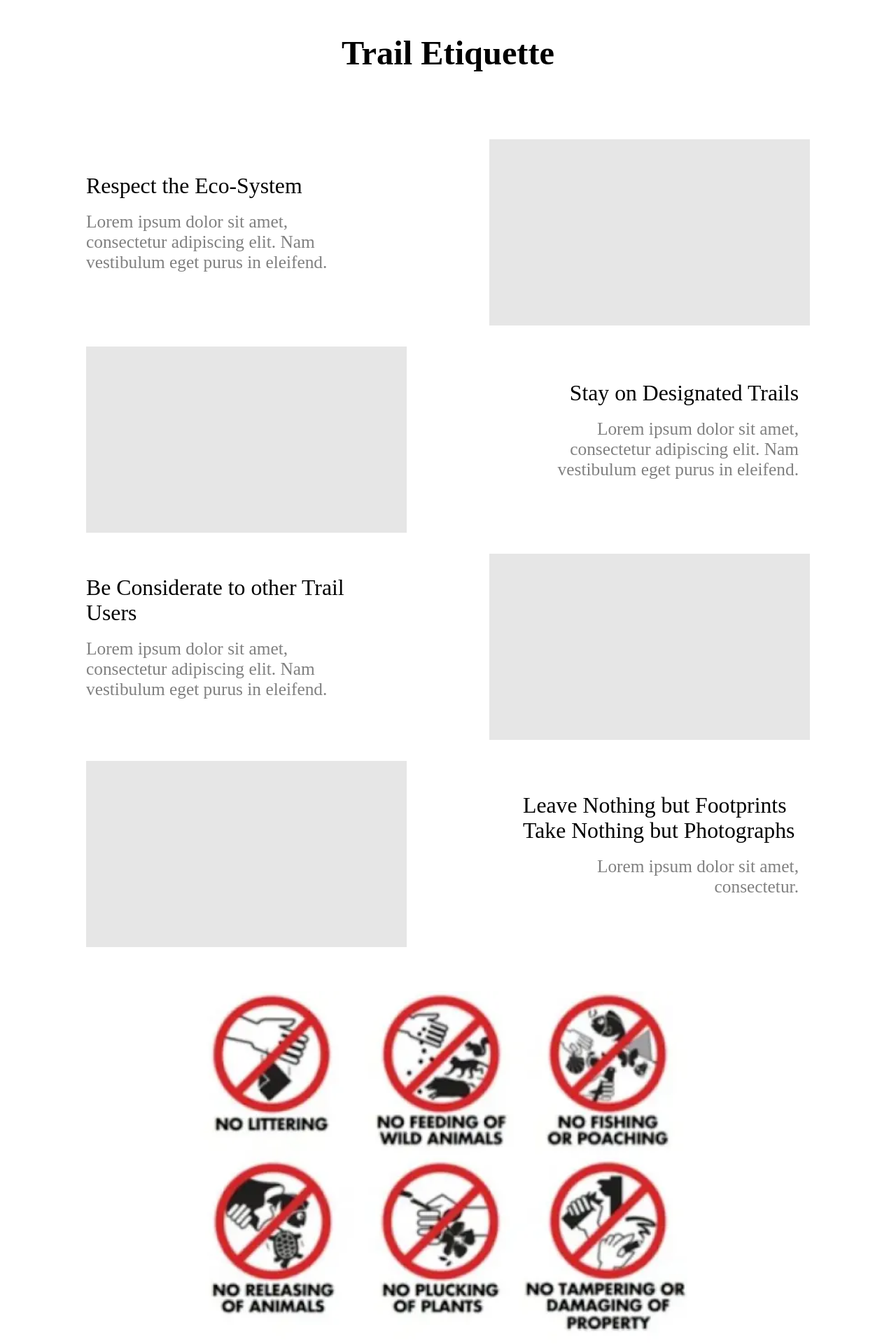
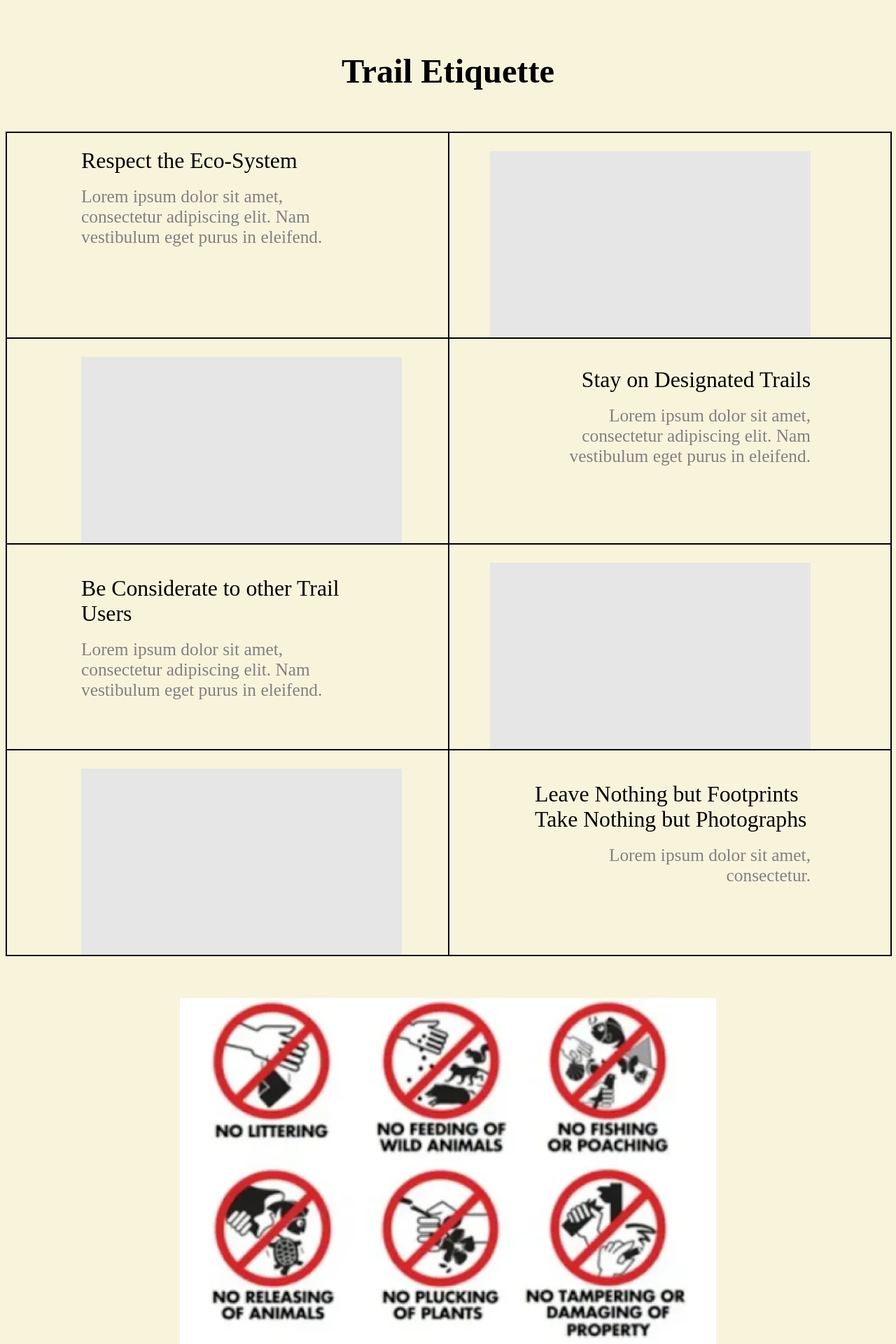
Before and after one commit to RdeVCCA/ecotrail, a PHP site: page /admin.html in a window 1280 px wide. Shown: the top 1920 px of the page at 70% size. Run offline with PHP 8.4, Linux system fonts and the light colour scheme.

Commit message:
[Admin Page] html edit, css and animations

```diff
--- a/admin.html
+++ b/admin.html
@@ -10,53 +10,86 @@
         <link rel="stylesheet" href="/static/css/admin.css">
     </head>
     <body>
-        <p>Trail Etiquette</p>
+        <section>
+            <h2>Trail Etiquette</h2>
             <br>
-        <table>
-            <tr>
-                <td class = "normal">
+            <div id = "grid-container1">
+                <div id = "grid_1" class = "l-normal">
                     <div class = "text">
                         Respect the Eco-System
                         <br>
                         <div class = "smol_left">Lorem ipsum dolor sit amet, consectetur adipiscing elit. Nam vestibulum eget purus in eleifend.</div>
                     </div>
-                </td>
-                <td class = "normal"><div class = "box"></div></td>
-            </tr>
-            <tr>
-                <td class = "normal"><div class = "box"></div></td>
-                <td class = "problem"><div class = "text_right">
+                </div>
+                <div id = "grid_2" class = "r-normal">
+                    <div class = "box"></div>
+                </div>
+                <div id = "grid_3" class = "l-normal">
+                    <div class = "box"></div>
+                </div>
+                <div id = "grid_4" class = "problem">
+                    <div class = "text_right">
                         Stay on Designated Trails
                         <br>
                         <div class = "smol_right">Lorem ipsum dolor sit amet, consectetur adipiscing elit. Nam vestibulum eget purus in eleifend.</div>
-                </td>
-            </tr>
-            <tr>
-                <td class = "normal"><div class = "text">
+                    </div>
+                </div>
+                <div id = "grid_5" class = "l-normal">
+                    <div class = "text">
+                        <div class = "text">
                             Be Considerate to other Trail Users
                             <br>
                             <div class = "smol_left">Lorem ipsum dolor sit amet, consectetur adipiscing elit. Nam vestibulum eget purus in eleifend.</div>
-                </td>
-                <td class = "normal"><div class = "box"></div></td>
-            </tr>
-            <tr>
-                <td class = "normal"><div class = "box"></div></td>
-                <td class = "problem"><div class = "text">
+                        </div>
+                    </div>
+                </div>
+                <div id = "grid_6" class = "r-normal">
+                    <div class = "box"></div>
+                </div>
+                <div id = "grid_7" class = "l-normal">
+                    <div class = "box"></div>
+                </div>
+                <div id = "grid_8" class = "problem">
+                    <div class = "text">
+                        <div class = "text">
                             Leave Nothing but Footprints
                             <br>
                             Take Nothing but Photographs
                             <br>
                             <div class = "smol_right">Lorem ipsum dolor sit amet, consectetur.</div>
-                </td>
-            </tr>
-        </table>
+                        </div>
+                    </div>
+                </div>
+            </div>
             <br>
             <div id = "img_div">
                 <img id = "img" src = "static/assets/do_not.webp">
             </div>
             <br>
-        <p>Noticeboard</p>
-        <table id = "table">
+        </section>
+        <section>
+            <h2>Noticeboard</h2>
+            <div id = "grid-container2">
+                <div id = "grid_9">
+                    <div class = "noticeboard">
+                        <div class = "title_date">
+                            <div id = "title" style = "display:inline-block">Title</div>
+                            <div class = "text" style = "display:inline-block; text-align:right">Date</div>
+                        </div>
+                        <div class = "grey">Lorem ipsum dolor sit amet, consectetur adipiscing elit. Nam vestibulum eget purus in eleifend. Suspendisse sollicitudin diam non metus scelerisque, ac elementum orci mollis. Vestibulum placerat nibh finibus enim ullamcorper blandit. Proin id finibus orci. Phasellus id ligula ex. Nulla accumsan fringilla leo, vitae commodo risus molestie non. Duis vel metus in libero tempor feugiat in eget est. Nunc vestibulum eget lectus ac placerat. Aenean cursus accumsan erat, a bibendum urna efficitur sed. Sed nec ultricies odio. </div>
+                    </div>
+                </div>
+                <div id = "grid_10">
+                    <div class = "noticeboard">
+                        <div class = "title_date">
+                            <div id = "title" style = "display:inline-block">Title</div>
+                            <div class = "text" style = "display:inline-block; text-align:right">Date</div>
+                        </div>
+                        <div class = "grey">Lorem ipsum dolor sit amet, consectetur adipiscing elit. Nam vestibulum eget purus in eleifend. Suspendisse sollicitudin diam non metus scelerisque, ac elementum orci mollis. Vestibulum placerat nibh finibus enim ullamcorper blandit. Proin id finibus orci. Phasellus id ligula ex. Nulla accumsan fringilla leo, vitae commodo risus molestie non. Duis vel metus in libero tempor feugiat in eget est. Nunc vestibulum eget lectus ac placerat. Aenean cursus accumsan erat, a bibendum urna efficitur sed. Sed nec ultricies odio. </div>
+                    </div>
+                </div>
+            </div>
+            <!-- <table id = "table">
                 <tr>
                     <td id = "td">
                         <div class = "noticeboard">
@@ -79,6 +112,7 @@
                         </div>
                     </td>
                 </tr>
-        </table>
+            </table> -->
+        </section>
     </body>
 </html>
--- a/static/css/admin.css
+++ b/static/css/admin.css
@@ -1,35 +1,71 @@
-p{
-    font-weight: bold;
+html{
+    background: #f8f4dc;
+}
+
+h2{
+    padding-top: calc(0.5em + 10px);
     font-size: calc(3vw + 10px);
     text-align: center;
 }
 
-table{
-    margin-left: auto;
-    margin-right: auto;
-    /* border: 1px solid black; */
+#grid-container1{
+    display: grid;
+    border: 1px solid black;
+    width: 100%;
+    min-height: 0;
+    min-width: 0;
+    grid-template-columns: 1fr 1fr;
+    grid-template-rows: auto auto auto auto;
+    grid-template-areas:
+    "grid_1 grid_2"
+    "grid_3 grid_4"
+    "grid_5 grid_6"
+    "grid_7 grid_8"
 }
 
+
 .problem{
-    padding-left: calc(6em + 10px);
-    /* border: 1px solid black; */
+    padding-left: calc(7em + 10px);
+    border: 1px solid black;
+    animation: fadeInTranslateAnimation 2s ease-in-out 0.5s forwards;
+    transform: translate(50%, 0%);
 }
 
-.normal{
+.l-normal{
+    padding-left: calc(6em + 10px);
+    border: 1px solid black;
+    animation: fadeInTranslateAnimation 2s ease-in-out 0.5s forwards;
+    transform: translate(-50%, 0%);
+}
+
+.r-normal{
     padding-left: calc(3em + 10px);
-    padding-right: calc(3em + 10px);
-    /* border: 1px solid black; */
+    border: 1px solid black;
+    animation: fadeInTranslateAnimation 2s ease-in-out 0.5s forwards;
+    transform: translate(50%, 0%);
+}
+
+@keyframes fadeInTranslateAnimation {
+    0% {
+        opacity: 0;
+    }
+    100% {
+      opacity: 1;
+      transform: translate(0, 0);
+    }
 }
 
 .text{
     font-size: calc(1.7vw + 10px);
     width: calc(30vw + 10px);
+    padding-top: calc(0.4em + 10px);
 }
 
 .text_right{
     font-size: calc(1.7vw + 10px);
     width: calc(30vw + 10px);
     text-align: right;
+    padding-top: calc(1em + 10px);
 }
 
 .box{
@@ -64,13 +100,22 @@ table{
     padding-top: calc(2em + 10px);
 }
 
+#grid-container2{
+    display: grid;
+    border: 1px solid black;
+    width: 100%;
+    min-height: 0;
+    min-width: 0;
+    grid-template-columns: 1fr;
+    grid-template-rows: auto auto;
+    grid-template-areas:
+    "grid_9"
+    "grid_10"
+}
+
 #title{
     font-weight: bold;
     font-size: calc(3vw + 10px);
-}
-
-#table{
-    width: calc(70vw + 10px);
 }
 
 .grey{
@@ -95,6 +140,6 @@ table{
     justify-content: space-between;
 }
 
-#td{
+/* #td{
     padding-bottom: calc(3em + 10px);
-}
+} */
```
Lines whose indentation alone changed are shown as unchanged.
